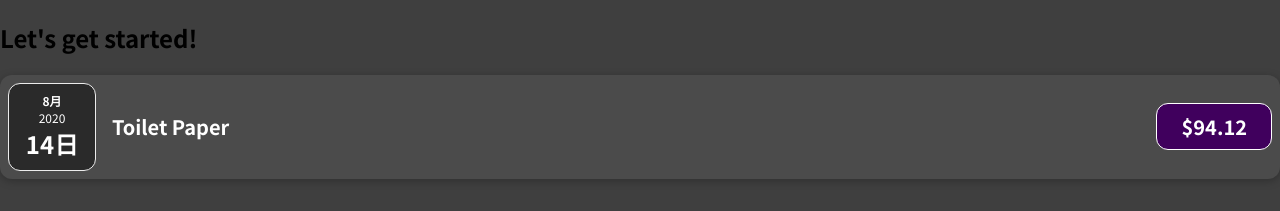
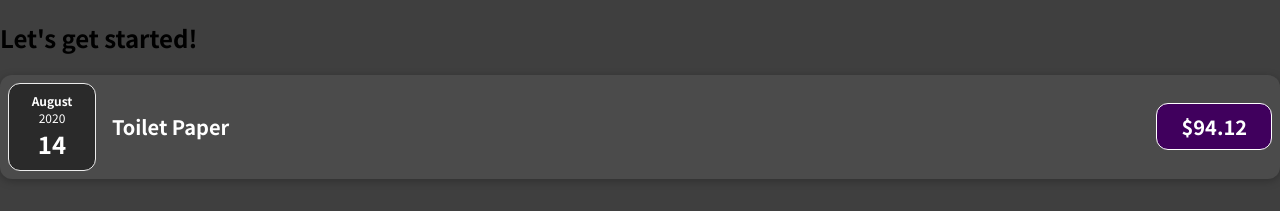
Before and after one commit to joyao/Accounting_React, a JavaScript app: page / in a window 1280 px wide. Shown: the top 211 px of the page. Built offline with nearby package versions, Linux system fonts and the light colour scheme.

Commit message:
[fix] Change date showing from zh-TW to en-US

```diff
--- a/src/components/ExpenseDate.js
+++ b/src/components/ExpenseDate.js
@@ -1,8 +1,8 @@
 import "./ExpenseDate.css";
 
 const ExpenseDate = (props) => {
-    const month = props.date.toLocaleString("zh-TW", { month: "long" });
-    const day = props.date.toLocaleString("zh-TW", { day: "2-digit" });
+    const month = props.date.toLocaleString("en-US", { month: "long" });
+    const day = props.date.toLocaleString("en-US", { day: "2-digit" });
     const year = props.date.getFullYear();
     return (
         <div className="expense-date">
```
